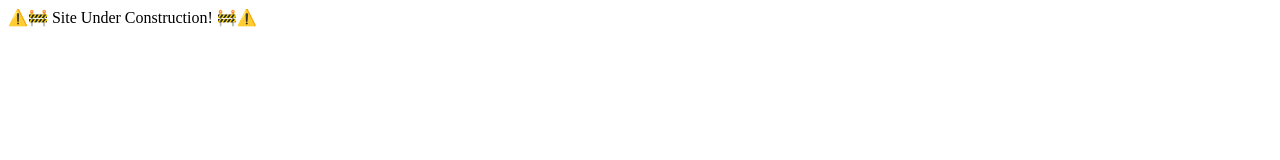
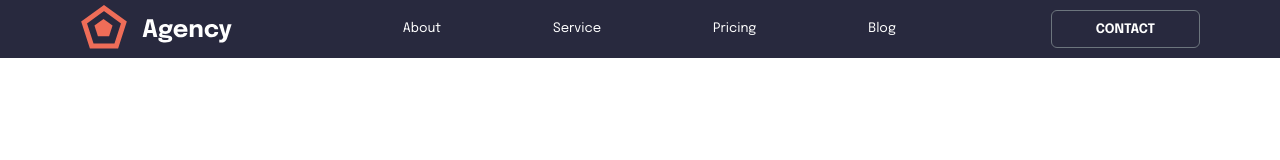
Before and after one commit to SAD0XER/Theemwiz-Home-Agency, a plain HTML site: page index.html in a window 1280 px wide. Drawn offline with nearby package versions, Linux system fonts and the light colour scheme.

Commit message:
Done with Navbar.

```diff
--- a/index.html
+++ b/index.html
@@ -1,13 +1,63 @@
 <!DOCTYPE html>
 <html lang="en">
+
 <head>
-    <meta charset="UTF-8">
-    <meta name="viewport" content="width=device-width, initial-scale=1.0">
+    <meta charset="UTF-8" />
+    <meta name="viewport" content="width=device-width, initial-scale=1.0" />
+
+    <!-- Font loading performance optimization -->
+    <link rel="preconnect" href="https://fonts.googleapis.com" />
+    <link rel="preconnect" href="https://fonts.gstatic.com" crossorigin />
+
+    <!-- Epilogue font family with full weight and italic support -->
+    <link href="https://fonts.googleapis.com/css2?family=Epilogue:ital,wght@0,100..900;1,100..900&display=swap" rel="stylesheet" />
+
+    <!-- Bootstrap CSS CDN Link (Content Delivery Network) -->
+    <link href="https://cdn.jsdelivr.net/npm/bootstrap@5.3.5/dist/css/bootstrap.min.css" rel="stylesheet" integrity="sha384-SgOJa3DmI69IUzQ2PVdRZhwQ+dy64/BUtbMJw1MZ8t5HZApcHrRKUc4W0kG879m7" crossorigin="anonymous">
+
+    <!-- Stylesheets -->
+    <link rel="stylesheet" href="style.css" />
+
     <title>Home Agency</title>
-    <link rel="stylesheet" href="style.css">
 </head>
+
 <body>
-    ⚠️🚧 Site Under Construction! 🚧⚠️
-    <script src="script.js"></script>
+    <main>
+        <header>
+            <nav class="navbar bg-body-tertiary">
+                <div class="container-fluid">
+                    <a class="navbar-brand" href="/">
+                        <img src="/Assets/logo.svg" alt="Logo">
+                    </a>
+
+                    <div class="nav-item-container">
+                        <ul class="nav justify-content-center">
+                            <li class="nav-item">
+                                <a class="nav-link" href="#about">About</a>
+                            </li>
+                            <li class="nav-item">
+                                <a class="nav-link" href="#service">Service</a>
+                            </li>
+                            <li class="nav-item">
+                                <a class="nav-link" href="#pricing">Pricing</a>
+                            </li>
+                            <li class="nav-item">
+                                <a class="nav-link" href="#blog">Blog</a>
+                            </li>
+                        </ul>
+                    </div>
+
+                    <button class="btn btn-outline-secondary contact-btn"><a href="#contact-us">CONTACT</a></button>
+                </div>
+            </nav>
+        </header>
+    </main>
+
+    <!-- Script File -->
+    <script src="script.js" defer></script>
+
+    <!-- Bootstrap JS CDN Link -->
+    <script src="https://cdn.jsdelivr.net/npm/bootstrap@5.3.5/dist/js/bootstrap.bundle.
 </body>
+
 </html>
--- a/style.css
+++ b/style.css
@@ -0,0 +1,36 @@
+body {
+    font-family: "Epilogue", sans-serif;
+    font-optical-sizing: auto;
+}
+
+header {
+    background: #28293E;
+}
+
+/* Navbar */
+.navbar {
+    padding: 0;
+}
+
+.container-fluid {
+    padding: 0 5rem;
+    background: #28293E;
+}
+
+.nav-link {
+    display: block;
+    padding: 1rem 3.5rem;
+    font-size: small;
+    color: white;
+    text-decoration: none;
+    background: 0 0;
+    border: 0;
+}
+
+.contact-btn a {
+    color: white;
+    padding: 0.9rem 2rem 0.75rem;
+    font-size: small;
+    font-weight: bold;
+    text-decoration: none;
+}
```
Also changed, not shown: Assets/logo.svg (added).
